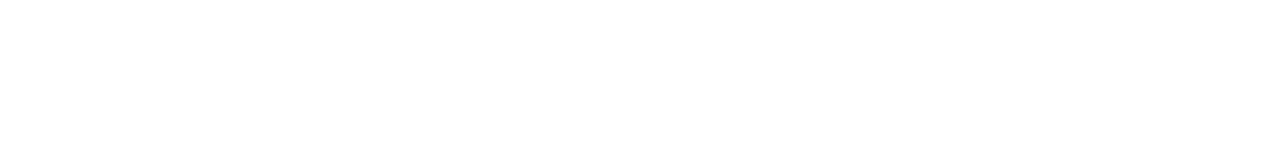
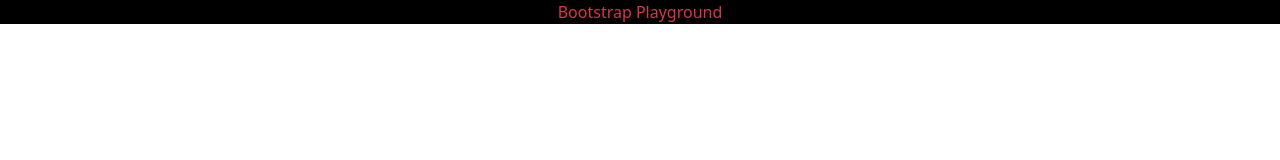
Before and after one commit to Stephen-Garcia/bootstrapPlayground, a plain HTML site: page index.html in a window 1280 px wide. Drawn offline with nearby package versions, Linux system fonts and the light colour scheme.

Commit message:
started work on playing around with header

```diff
--- a/index.html
+++ b/index.html
@@ -10,9 +10,18 @@
       crossorigin="anonymous"
     />
     <link href="./assets/css/style.css" rel="stylesheet" />
-    <title>Document</title>
+    <title>Bootstrap Practice</title>
   </head>
-  <body></body>
+
+    <header class="text-center text-danger bg-black">Bootstrap Playground</header>
+
+
+
+
+
+  <body>
+
+  </body>
   <script
     src="https://cdn.jsdelivr.net/npm/bootstrap@5.3.1/dist/js/bootstrap.bundle.min.js"
     integrity="sha384-HwwvtgBNo3bZJJLYd8oVXjrBZt8cqVSpeBNS5n7C8IVInixGAoxmnlMuBnhbgrkm"
```
